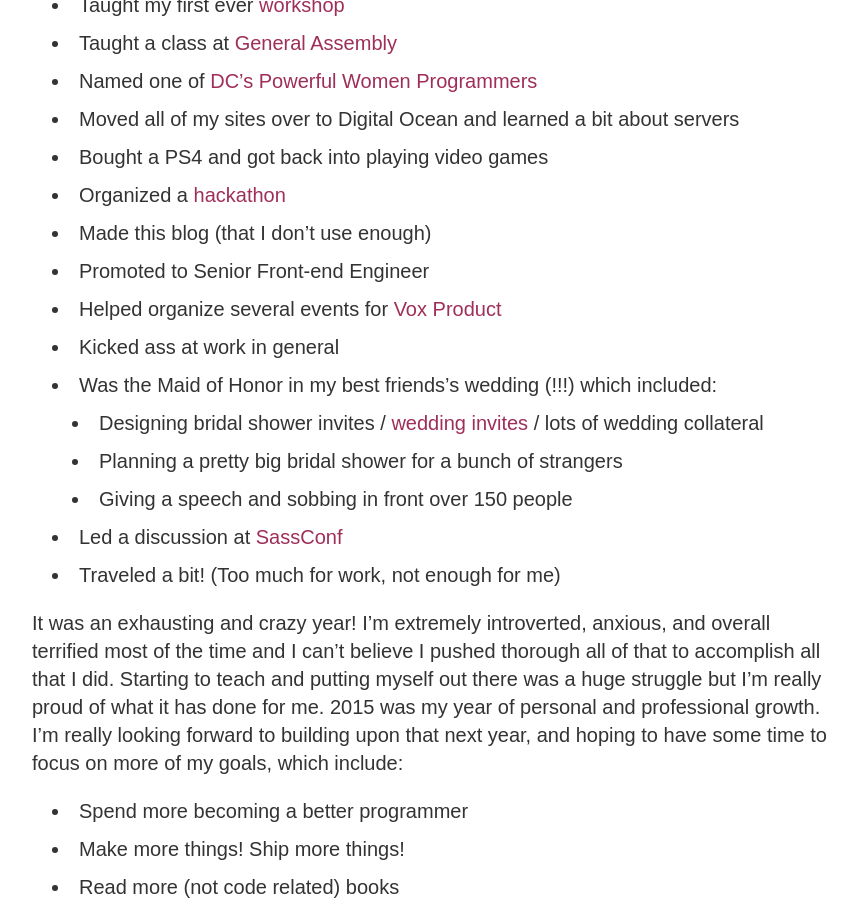
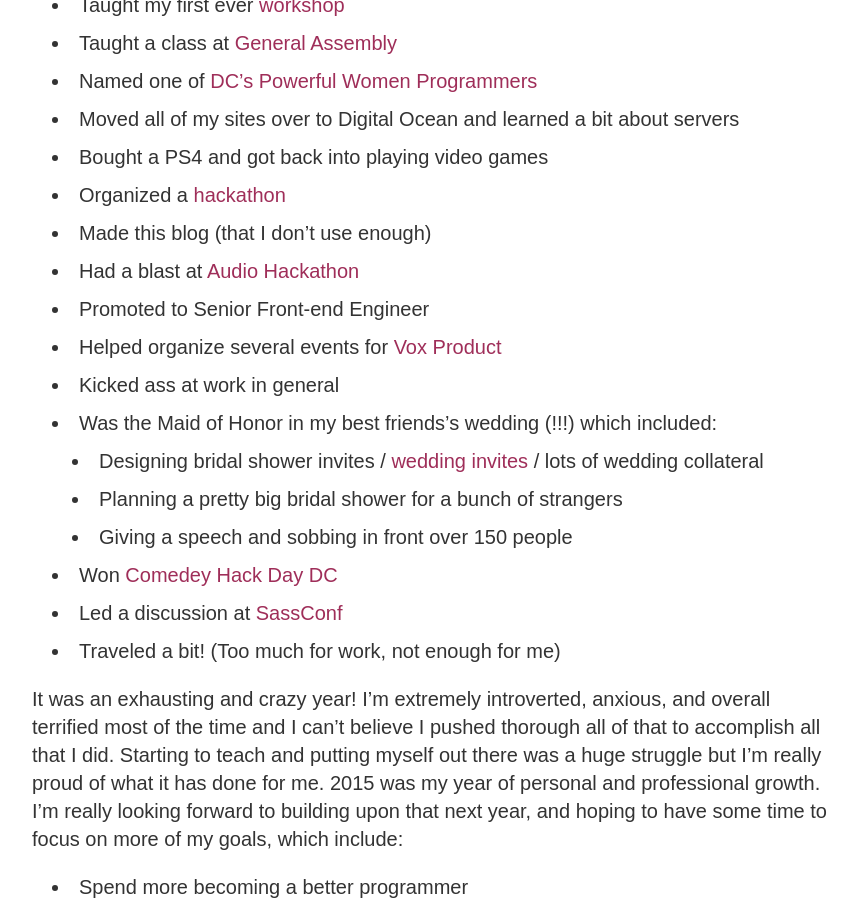
Before and after one commit to allypalanzi/allypalanzi.github.io, a Jekyll site: the page built from _posts/writing/2015-12-28-year-in-review-2015.markdown, in a window 1280 px wide and 900 px high, scrolled down 652 px. Shown: the whole window, without its empty margins (208-1065 px from the left). Built offline with Jekyll 4.4.1, drawn with Linux system fonts in a browser that asks for light colours; some web fonts are replaced; Markdown is read by kramdown in place of the engine named in the settings; comment, search, counter and statistics services are not loaded.

Commit message:
omg more things

```diff
--- a/_posts/writing/2015-12-28-year-in-review-2015.markdown
+++ b/_posts/writing/2015-12-28-year-in-review-2015.markdown
@@ -15,6 +15,7 @@
 - Bought a PS4 and got back into playing video games
 - Organized a [hackathon](http://blog.allypalanzi.com/hackathon)
 - Made this blog (that I don’t use enough)
+- Had a blast at [Audio Hackathon](http://audiohackathon.com/)
 - Promoted to Senior Front-end Engineer
 - Helped organize several events for [Vox Product](http://product.voxmedia.com/events)
 - Kicked ass at work in general
@@ -22,6 +23,7 @@
     - Designing bridal shower invites / [wedding invites](https://dribbble.com/shots/2146343-dine-dance) / lots of wedding collateral
     - Planning a pretty big bridal shower for a bunch of strangers
     - Giving a speech and sobbing in front over 150 people
+- Won [Comedey Hack Day DC](http://www.comedyhackday.org/dc-2015/)
 - Led a discussion at [SassConf](http://sassconf.com/)
 - Traveled a bit! (Too much for work, not enough for me)
 
```
